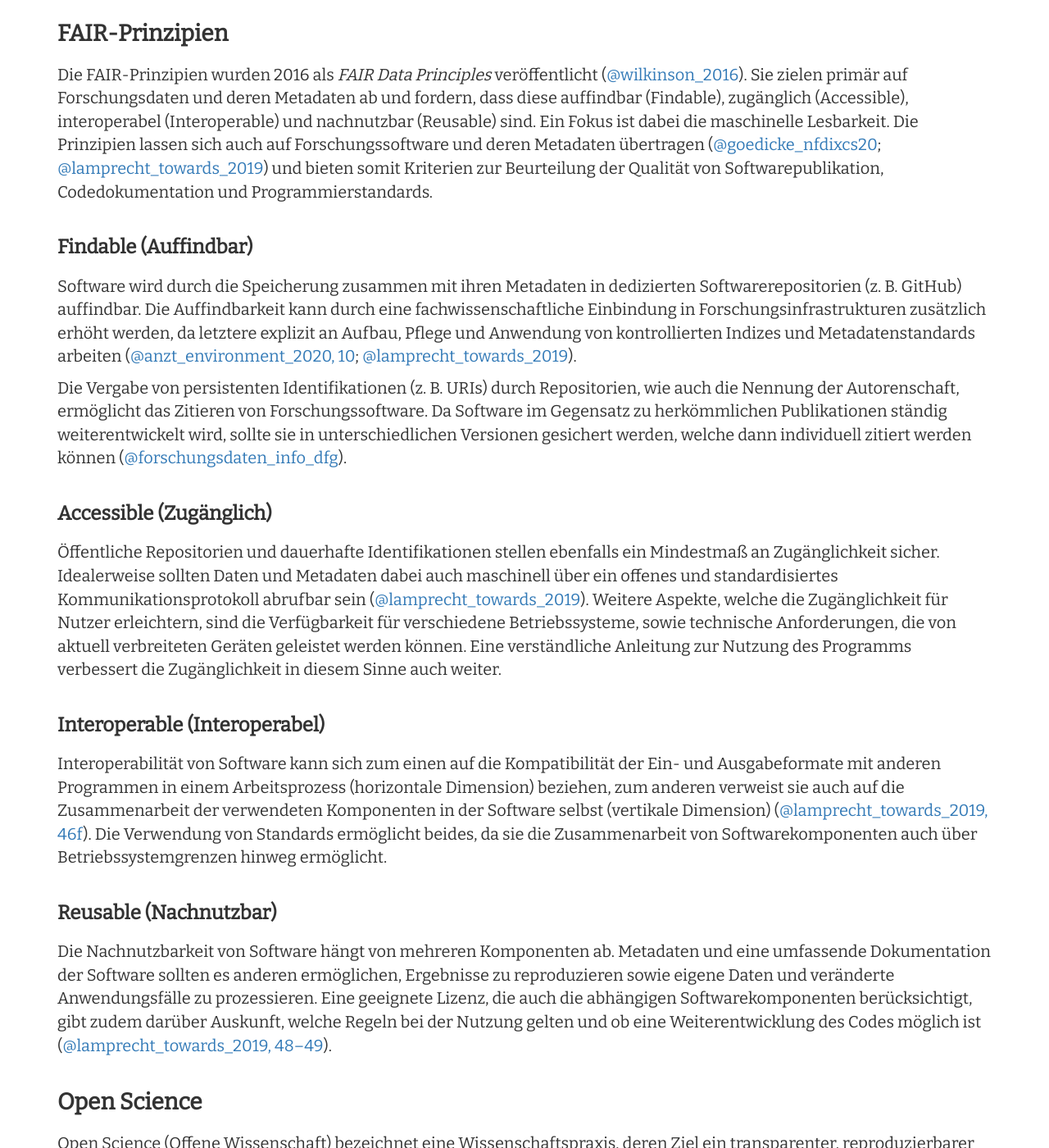
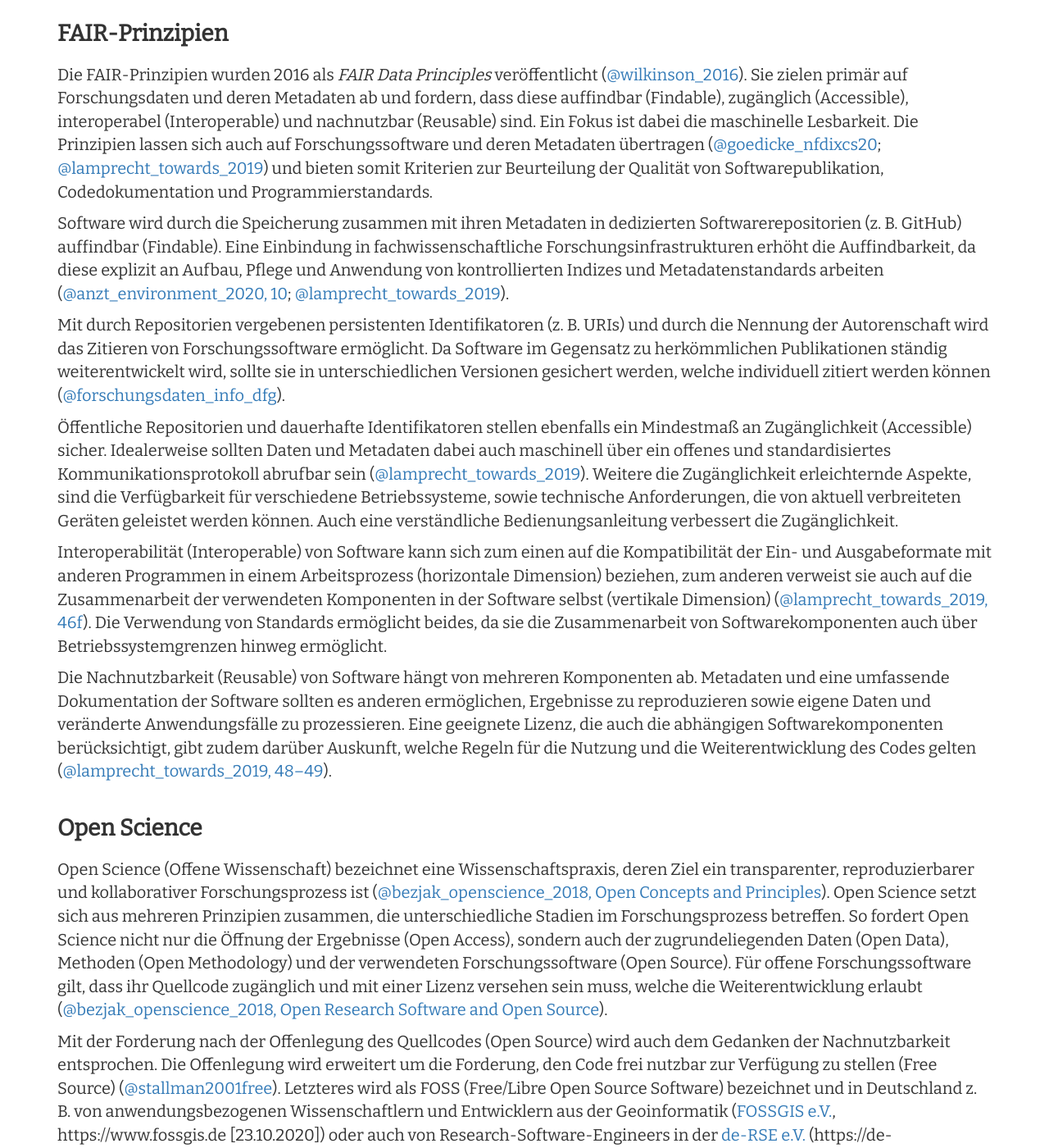
Before and after one commit to Research-Squirrel-Engineers/Impuls_SoftwareRezensionen_DGUF, a Jekyll site: the page built from Draft.md, in a window 1280 px wide and 1400 px high, scrolled down 4917 px. Shown: the whole window at 82% size. Built offline with Jekyll 4.4.1, drawn with Linux system fonts in a browser that asks for light colours; nearby versions of some CDN libraries; some of the changed text lies outside the part shown.

Commit message:
FAIR als ein Block

```diff
--- a/Draft.md
+++ b/Draft.md
@@ -108,29 +108,21 @@ Um Kriterien zur Rezension und Bewertung von Forschungssoftware aufstellen zu k
 
 Die DFG formuliert mit ihren "Leitlinien zur Sicherung guter wissenschaftlicher Praxis" ([@deutsche_forschungsgemeinschaft_2019](#deutsche_forschungsgemeinschaft_2019)) eine Reihe von Vorgaben für gutes wissenschaftliches Arbeiten. Die Leitlinien entsprechen einem internationalen Konsens und etablierten Prinzipien. Zu den Anforderungen gehören etwa die Einhaltung und Etablierung von Standards und Methoden, eine nachvollziehbare Dokumentation des Weges zu Ergebnissen, die öffentliche Zugänglichkeit von Ergebnissen und die Archivierung der notwendigen Materialien, die zu Ergebnissen geführt haben.
 
-Einige der Kriterien, die in den DFG-Leitlinien explizit und implizit anklingen, sollen im Folgenden jeweils näher ausgeführt werden: Die in der Erläuterung zu Leitlinie 13 (*Herstellung von öffentlichem Zugang zu Forschungsergebnissen*) genannten FAIR-Prinzipien, die Prinzipien der Offenen Wissenschaft (Open Science) und die in den Leitlinien 2 und 10 angeführten CARE-Prinzipien. Weitere Hinweise zur Umsetzung der DFG-Leitlinien in Bezug auf Forschungssoftware sind unter ([@forschungsdaten_info_dfg](#forschungsdaten_info_dfg)) zu finden.
+Einige der Kriterien, die in den DFG-Leitlinien explizit und implizit anklingen, werden im Folgenden näher ausgeführt: Die in der Erläuterung zu Leitlinie 13 (*Herstellung von öffentlichem Zugang zu Forschungsergebnissen*) genannten FAIR-Prinzipien, die Prinzipien der Offenen Wissenschaft (Open Science) und die in den Leitlinien 2 und 10 angeführten CARE-Prinzipien. Weitere Hinweise zur Umsetzung der DFG-Leitlinien in Bezug auf Forschungssoftware sind unter ([@forschungsdaten_info_dfg](#forschungsdaten_info_dfg)) zu finden.
 
 #### FAIR-Prinzipien
 
 Die FAIR-Prinzipien wurden 2016 als *FAIR Data Principles* veröffentlicht ([@wilkinson_2016](#wilkinson_2016)). Sie zielen primär auf Forschungsdaten und deren Metadaten ab und fordern, dass diese auffindbar (Findable), zugänglich (Accessible), interoperabel (Interoperable) und nachnutzbar (Reusable) sind. Ein Fokus ist dabei die maschinelle Lesbarkeit. Die Prinzipien lassen sich auch auf Forschungssoftware und deren Metadaten übertragen ([@goedicke_nfdixcs20](#goedicke_nfdixcs20); [@lamprecht_towards_2019](#lamprecht_towards_2019)) und bieten somit Kriterien zur Beurteilung der Qualität von Softwarepublikation, Codedokumentation und Programmierstandards.
 
-##### Findable (Auffindbar)
+Software wird durch die Speicherung zusammen mit ihren Metadaten in dedizierten Softwarerepositorien (z. B. GitHub) auffindbar (Findable). Eine Einbindung in fachwissenschaftliche Forschungsinfrastrukturen erhöht die Auffindbarkeit, da diese explizit an Aufbau, Pflege und Anwendung von kontrollierten Indizes und Metadatenstandards arbeiten ([@anzt_environment_2020, 10](#anzt_environment_2020); [@lamprecht_towards_2019](#lamprecht_towards_2019)).
 
-Software wird durch die Speicherung zusammen mit ihren Metadaten in dedizierten Softwarerepositorien (z. B. GitHub) auffindbar. Die Auffindbarkeit kann durch eine fachwissenschaftliche Einbindung in Forschungsinfrastrukturen zusätzlich erhöht werden, da letztere explizit an Aufbau, Pflege und Anwendung von kontrollierten Indizes und Metadatenstandards arbeiten ([@anzt_environment_2020, 10](#anzt_environment_2020); [@lamprecht_towards_2019](#lamprecht_towards_2019)).
+Mit durch Repositorien vergebenen persistenten Identifikatoren (z. B. URIs) und durch die Nennung der Autorenschaft wird das Zitieren von Forschungssoftware ermöglicht. Da Software im Gegensatz zu herkömmlichen Publikationen ständig weiterentwickelt wird, sollte sie in unterschiedlichen Versionen gesichert werden, welche individuell zitiert werden können ([@forschungsdaten_info_dfg](#forschungsdaten_info_dfg)).
 
-Die Vergabe von persistenten Identifikationen (z. B. URIs) durch Repositorien, wie auch die Nennung der Autorenschaft, ermöglicht das Zitieren von Forschungssoftware. Da Software im Gegensatz zu herkömmlichen Publikationen ständig weiterentwickelt wird, sollte sie in unterschiedlichen Versionen gesichert werden, welche dann individuell zitiert werden können ([@forschungsdaten_info_dfg](#forschungsdaten_info_dfg)).
+Öffentliche Repositorien und dauerhafte Identifikatoren stellen ebenfalls ein Mindestmaß an Zugänglichkeit (Accessible) sicher. Idealerweise sollten Daten und Metadaten dabei auch maschinell über ein offenes und standardisiertes Kommunikationsprotokoll abrufbar sein ([@lamprecht_towards_2019](#lamprecht_towards_2019)). Weitere die Zugänglichkeit erleichternde Aspekte, sind die Verfügbarkeit für verschiedene Betriebssysteme, sowie technische Anforderungen, die von aktuell verbreiteten Geräten geleistet werden können. Auch eine verständliche Bedienungsanleitung verbessert die Zugänglichkeit.
 
-##### Accessible (Zugänglich)
+Interoperabilität (Interoperable) von Software kann sich zum einen auf die Kompatibilität der Ein- und Ausgabeformate mit anderen Programmen in einem Arbeitsprozess (horizontale Dimension) beziehen, zum anderen verweist sie auch auf die Zusammenarbeit der verwendeten Komponenten in der Software selbst (vertikale Dimension) ([@lamprecht_towards_2019, 46f](#lamprecht_towards_2019)). Die Verwendung von Standards ermöglicht beides, da sie die Zusammenarbeit von Softwarekomponenten auch über Betriebssystemgrenzen hinweg ermöglicht.
 
-Öffentliche Repositorien und dauerhafte Identifikationen stellen ebenfalls ein Mindestmaß an Zugänglichkeit sicher. Idealerweise sollten Daten und Metadaten dabei auch maschinell über ein offenes und standardisiertes Kommunikationsprotokoll abrufbar sein ([@lamprecht_towards_2019](#lamprecht_towards_2019)). Weitere Aspekte, welche die Zugänglichkeit für Nutzer erleichtern, sind die Verfügbarkeit für verschiedene Betriebssysteme, sowie technische Anforderungen, die von aktuell verbreiteten Geräten geleistet werden können. Eine verständliche Anleitung zur Nutzung des Programms verbessert die Zugänglichkeit in diesem Sinne auch weiter.
-
-##### Interoperable (Interoperabel)
-
-Interoperabilität von Software kann sich zum einen auf die Kompatibilität der Ein- und Ausgabeformate mit anderen Programmen in einem Arbeitsprozess (horizontale Dimension) beziehen, zum anderen verweist sie auch auf die Zusammenarbeit der verwendeten Komponenten in der Software selbst (vertikale Dimension) ([@lamprecht_towards_2019, 46f](#lamprecht_towards_2019)). Die Verwendung von Standards ermöglicht beides, da sie die Zusammenarbeit von Softwarekomponenten auch über Betriebssystemgrenzen hinweg ermöglicht.
-
-##### Reusable (Nachnutzbar)
-
-Die Nachnutzbarkeit von Software hängt von mehreren Komponenten ab. Metadaten und eine umfassende Dokumentation der Software sollten es anderen ermöglichen, Ergebnisse zu reproduzieren sowie eigene Daten und veränderte Anwendungsfälle zu prozessieren. Eine geeignete Lizenz, die auch die abhängigen Softwarekomponenten berücksichtigt, gibt zudem darüber Auskunft, welche Regeln bei der Nutzung gelten und ob eine Weiterentwicklung des Codes möglich ist ([@lamprecht_towards_2019, 48–49](#lamprecht_towards_2019)).
+Die Nachnutzbarkeit (Reusable) von Software hängt von mehreren Komponenten ab. Metadaten und eine umfassende Dokumentation der Software sollten es anderen ermöglichen, Ergebnisse zu reproduzieren sowie eigene Daten und veränderte Anwendungsfälle zu prozessieren. Eine geeignete Lizenz, die auch die abhängigen Softwarekomponenten berücksichtigt, gibt zudem darüber Auskunft, welche Regeln für die Nutzung und die Weiterentwicklung des Codes gelten ([@lamprecht_towards_2019, 48–49](#lamprecht_towards_2019)).
 
 #### Open Science
 
```
